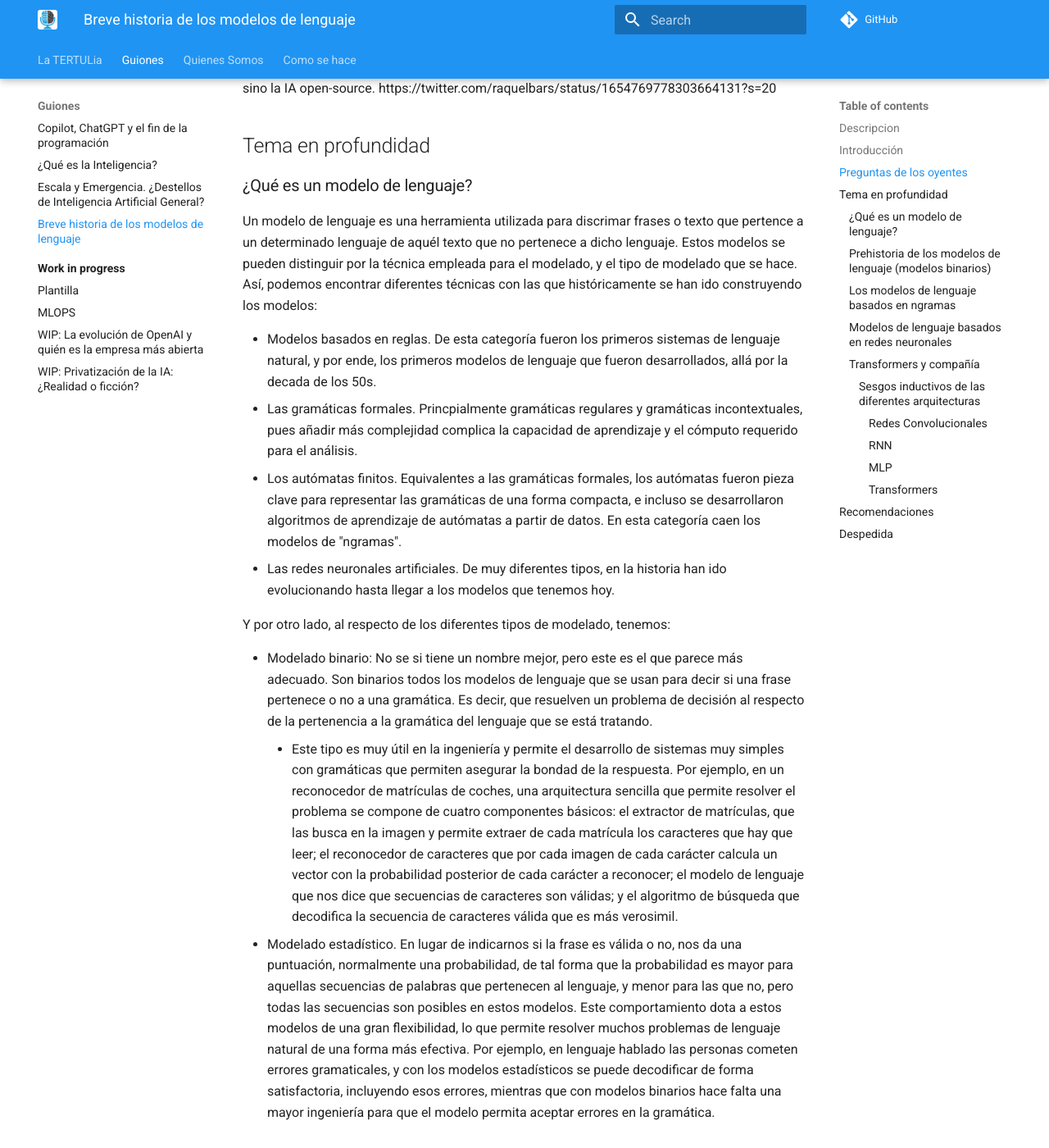
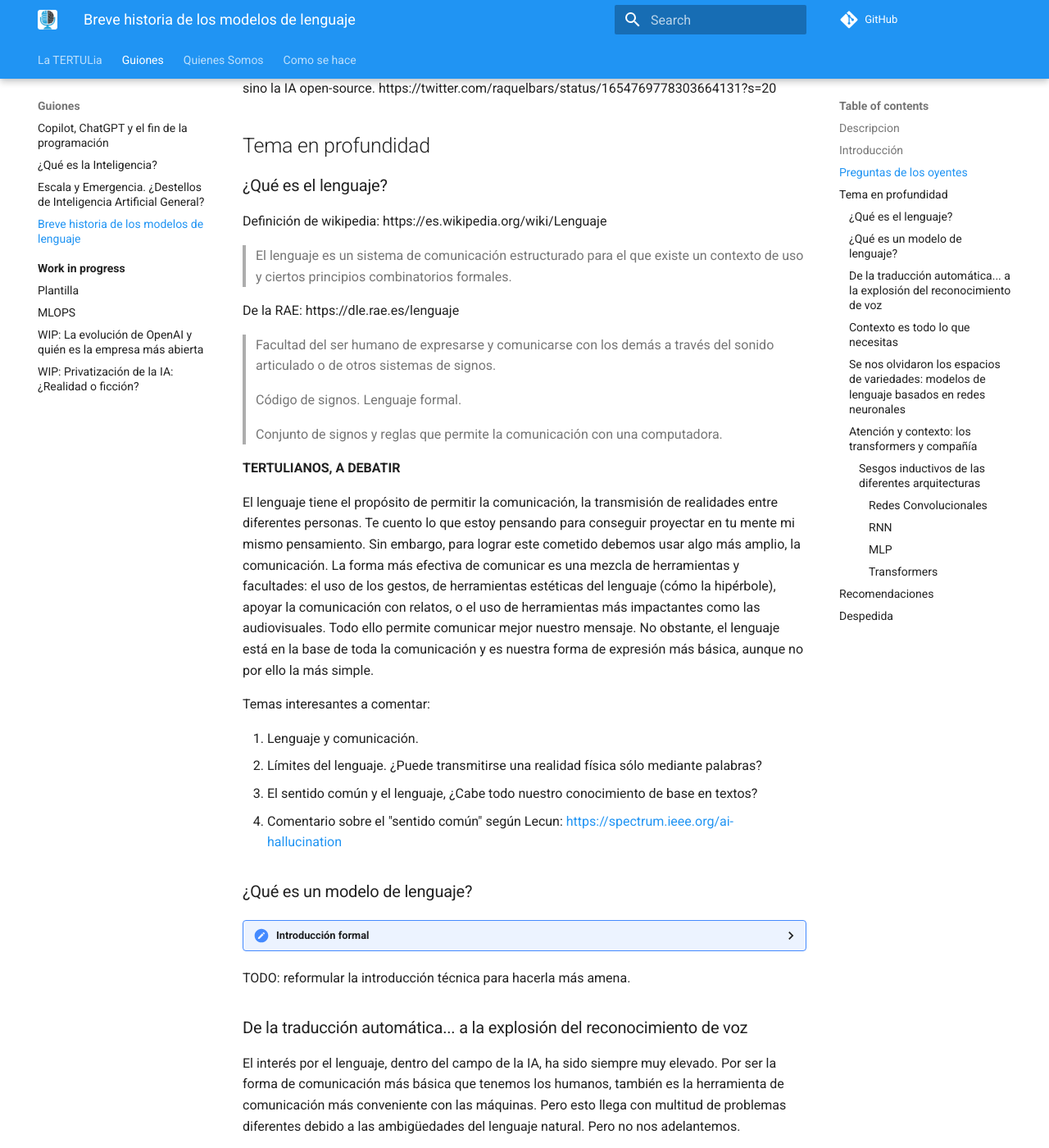
Before and after one commit to ironbar/tertulia_inteligencia_artificial, an MkDocs documentation site: the page built from docs/guiones/04-historia-modelos-lenguaje.md, in a window 1280 px wide and 1400 px high, scrolled down 908 px. Shown: the whole window at 82% size. Built offline with MkDocs 1.6.1 and Material for MkDocs 9.7.7, drawn with Linux system fonts in a browser that asks for light colours; comment, search, counter and statistics services are not loaded; some of the changed text lies outside the part shown.

Commit message:
Update 04-historia-modelos-lenguaje.md

```diff
--- a/docs/guiones/04-historia-modelos-lenguaje.md
+++ b/docs/guiones/04-historia-modelos-lenguaje.md
@@ -40,7 +40,44 @@ https://twitter.com/raquelbars/status/1654769778303664131?s=20
 
 ## Tema en profundidad
 
+### ¿Qué es el lenguaje?
+
+Definición de wikipedia: https://es.wikipedia.org/wiki/Lenguaje
+
+> El lenguaje es un sistema de comunicación estructurado para el que existe un contexto de
+> uso y ciertos principios combinatorios formales.
+
+De la RAE: https://dle.rae.es/lenguaje
+
+> Facultad del ser humano de expresarse y comunicarse con los demás a través del sonido
+> articulado o de otros sistemas de signos.
+>
+> Código de signos. Lenguaje formal.
+>
+> Conjunto de signos y reglas que permite la comunicación con una computadora.
+
+**TERTULIANOS, A DEBATIR**
+
+El lenguaje tiene el propósito de permitir la comunicación, la transmisión de realidades
+entre diferentes personas. Te cuento lo que estoy pensando para conseguir proyectar en
+tu mente mi mismo pensamiento. Sin embargo, para lograr este cometido debemos usar
+algo más amplio, la comunicación. La forma más efectiva de comunicar es una mezcla
+de herramientas y facultades: el uso de los gestos, de herramientas estéticas del
+lenguaje (cómo la hipérbole), apoyar la comunicación con relatos, o el uso
+de herramientas más impactantes como las audiovisuales. Todo ello permite comunicar
+mejor nuestro mensaje. No obstante, el lenguaje está en la base de toda la comunicación
+y es nuestra forma de expresión más básica, aunque no por ello la más simple.
+
+Temas interesantes a comentar:
+
+1. Lenguaje y comunicación.
+2. Límites del lenguaje. ¿Puede transmitirse una realidad física sólo mediante palabras?
+3. El sentido común y el lenguaje, ¿Cabe todo nuestro conocimiento de base en textos?
+   - Comentario sobre el "sentido común" según Lecun: <https://spectrum.ieee.org/ai-hallucination>
+
 ### ¿Qué es un modelo de lenguaje?
+
+<details><summary>Introducción formal</summary>
 
 Un modelo de lenguaje es una herramienta utilizada para discrimar frases o texto que
 pertence a un determinado lenguaje de aquél texto que no pertenece a dicho lenguaje.
@@ -92,7 +129,28 @@ Y por otro lado, al respecto de los diferentes tipos de modelado, tenemos:
   que con modelos binarios hace falta una mayor ingeniería para que el modelo
   permita aceptar errores en la gramática.
 
-### Prehistoria de los modelos de lenguaje (modelos binarios)
+</details>
+
+TODO: reformular la introducción técnica para hacerla más amena.
+
+### De la traducción automática... a la explosión del reconocimiento de voz
+
+El interés por el lenguaje, dentro del campo de la IA, ha sido siempre muy elevado.
+Por ser la forma de comunicación más básica que tenemos los humanos, también
+es la herramienta de comunicación más conveniente con las máquinas. Pero esto
+llega con multitud de problemas diferentes debido a las ambigüedades del lenguaje
+natural. Pero no nos adelantemos.
+
+En el inicio, el lenguaje empezó a tratarse automáticamente para la creación de
+traductores basados en reglas (ver
+[Experimento Georgetow](https://en.wikipedia.org/wiki/Georgetown%E2%80%93IBM_experiment)).
+Estamos en los años 50, IBM que experimentó con un traductor de un dominio
+mega-restringido, que con tan sólo 6 reglas gramaticales y 250 términos léxicos,
+permitía traducir oraciones del ruso al inglés. Pasaron diez años de grandes
+inversiones de dinero público, y luego un pequeño episodio de invierno llegó
+al no alcanzar los resultados esperados a la velocidad esperada (véase
+[Invierno de la IA](https://en.wikipedia.org/wiki/AI_winter)).
+
 
 TODO: poner aquí un breve relato sobre como llegamos a los modelos estadísticos.
 
@@ -100,11 +158,11 @@ TODO: indicar que nuestro interés va a estar en los modelos estadísticos por s
 los que han sido más efectivos en la historia, pero que contamos algo sobre el
 resto por ponerlos en una cronología.
 
-### Los modelos de lenguaje basados en ngramas
+### Contexto es todo lo que necesitas
 
-### Modelos de lenguaje basados en redes neuronales
+### Se nos olvidaron los espacios de variedades: modelos de lenguaje basados en redes neuronales
 
-### Transformers y compañía
+### Atención y contexto: los transformers y compañía
 
 #### Sesgos inductivos de las diferentes arquitecturas
 
```
